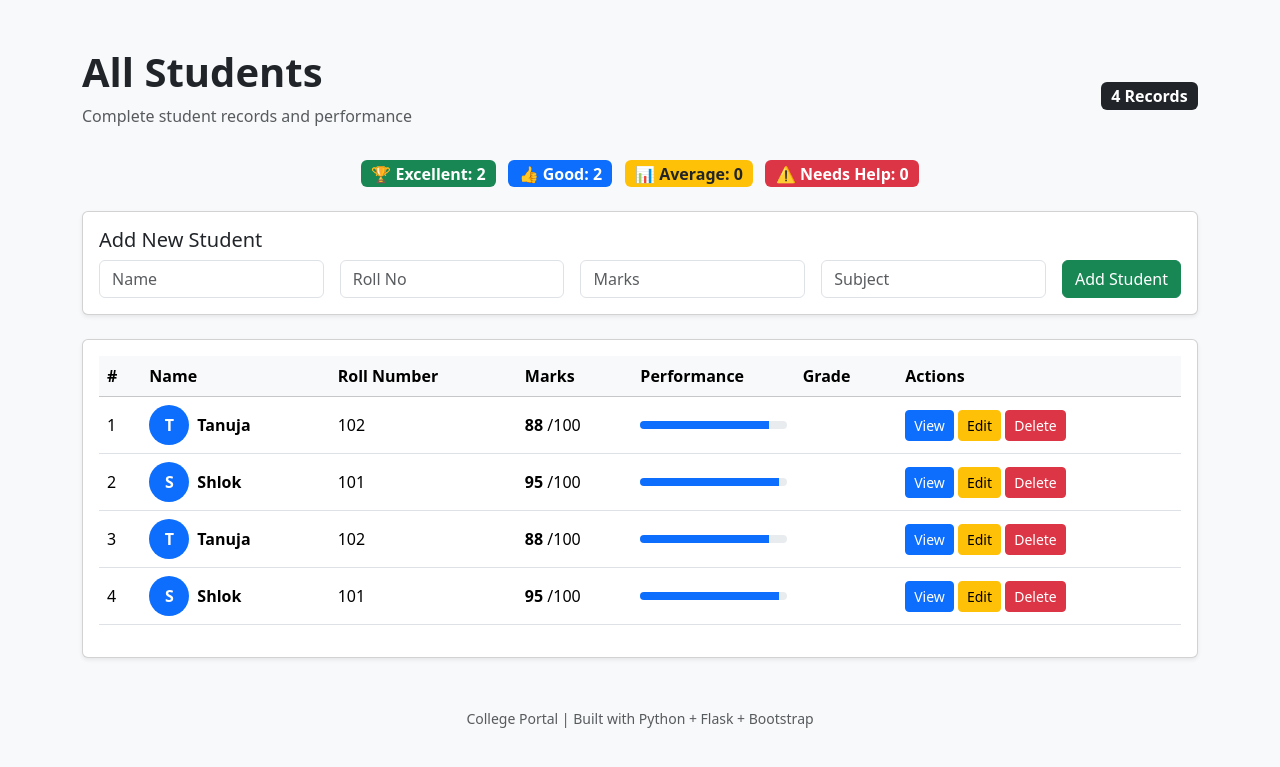
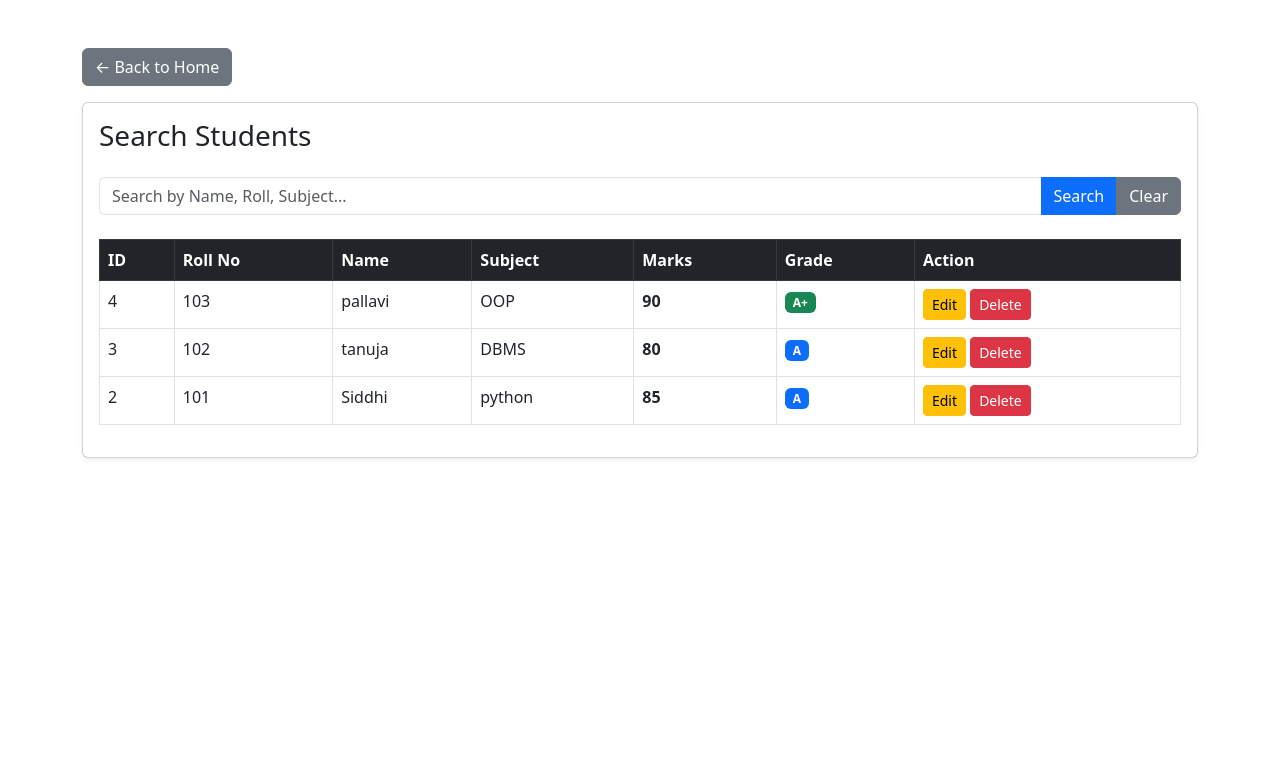
Before and after one commit to siddhi110/python-training, a Flask app: page /search in a window 1280 px wide. Shown: the top 767 px of the page. Run offline with Flask 3, Linux system fonts and the light colour scheme; data comes from the database, SQL or seed files in the repository; both versions use the stored data as it was after the commit.

Commit message:
Student Management System - Flask CRUD complete

```diff
--- a/app.py
+++ b/app.py
@@ -1,96 +1,91 @@
-from flask import Flask, render_template, request, redirect, url_for
+from flask import Flask, render_template, request, redirect
 import sqlite3
 
 app = Flask(__name__)
 
-# DATABASE CONNECTION
 def get_db():
-    conn = sqlite3.connect('practice.db')
+    conn = sqlite3.connect('students.db')
     conn.row_factory = sqlite3.Row
     return conn
 
-# TABLE BANAVNARA CODE
-def create_table():
-    conn = get_db()
-    conn.execute('''
-        CREATE TABLE IF NOT EXISTS students (
-            id INTEGER PRIMARY KEY AUTOINCREMENT,
-            name TEXT NOT NULL,
-            roll TEXT,
-            marks INTEGER,
-            subject TEXT
-        )
-    ''')
-    conn.commit()
-    conn.close()
 
-create_table()
-
-# GRADE CALCULATE KARNARE FUNCTION
 def get_grade_data(marks):
     if marks >= 90:
-        return {"grade": "Excellent", "class": "success", "icon": "🏆"}
+        return {'grade': 'A+', 'class': 'success'}
     elif marks >= 75:
-        return {"grade": "Good", "class": "primary", "icon": "👍"}
+        return {'grade': 'A', 'class': 'primary'}
     elif marks >= 60:
-        return {"grade": "Average", "class": "warning", "icon": "📊"}
+        return {'grade': 'B', 'class': 'info'}
+    elif marks >= 40:
+        return {'grade': 'C', 'class': 'warning'}
     else:
-        return {"grade": "Needs Help", "class": "danger", "icon": "⚠️"}
+        return {'grade': 'F', 'class': 'danger'}
 
-# HOME PAGE - SEARCH LA REDIRECT
-@app.route("/")
+
+app.jinja_env.globals.update(get_grade_data=get_grade_data)
+
+@app.route('/')
 def home():
-    return redirect(url_for('search'))
+    return redirect('/search')
 
-# SEARCH PAGE - TABLE VIEW
-@app.route("/search")
+@app.route('/search')
 def search():
-    q = request.args.get('q', '')
     conn = get_db()
+    q = request.args.get('q')
+
     if q:
         students = conn.execute(
-            "SELECT * FROM students WHERE name LIKE ? OR roll LIKE ? OR subject LIKE ?",
+            "SELECT * FROM students WHERE name LIKE ? OR roll LIKE ? OR subject LIKE ? ORDER BY id DESC",
             (f'%{q}%', f'%{q}%', f'%{q}%')
         ).fetchall()
     else:
         students = conn.execute("SELECT * FROM students ORDER BY id DESC").fetchall()
 
-    stats = {'Excellent': 0, 'Good': 0, 'Average': 0, 'Needs Help': 0}
-    for s in students:
-        grade_info = get_grade_data(s['marks'])
-        stats[grade_info['grade']] += 1
+    conn.close()
+    return render_template('search.html', students=students)
 
-    conn.close()
-    return render_template('search.html', students=students, q=q, stats=stats, get_grade_data=get_grade_data)
+@app.route('/add', methods=['GET', 'POST'])
+def add():
+    if request.method == 'POST':
+        name = request.form['name']
+        roll = request.form['roll']
+        subject = request.form['subject']
+        marks = int(request.form['marks'])
 
-# GRID PAGE - CARD VIEW
-@app.route("/grid")
-def grid_view():
+        conn = get_db()
+        conn.execute("INSERT INTO students (name, roll, subject, marks) VALUES (?, ?, ?, ?)",
+                     (name, roll, subject, marks))
+        conn.commit()
+        conn.close()
+        return redirect('/search')
+    return render_template('add.html')
+
+@app.route('/edit/<int:id>', methods=['GET', 'POST'])
+def edit(id):
     conn = get_db()
-    students = conn.execute("SELECT * FROM students ORDER BY id DESC").fetchall()
+    if request.method == 'POST':
+        name = request.form['name']
+        roll = request.form['roll']
+        subject = request.form['subject']
+        marks = int(request.form['marks'])
 
-    stats = {'Excellent': 0, 'Good': 0, 'Average': 0, 'Needs Help': 0}
-    for s in students:
-        grade_info = get_grade_data(s['marks'])
-        stats[grade_info['grade']] += 1
+        conn.execute("UPDATE students SET name=?, roll=?, subject=?, marks=? WHERE id=?",
+                     (name, roll, subject, marks, id))
+        conn.commit()
+        conn.close()
+        return redirect('/search')
 
-    conn.close()
-    return render_template('grid_test.html', students=students, stats=stats, get_grade_data=get_grade_data)
-
-@app.route("/student/<int:id>")
-def student_card(id):
-    conn = get_db()
     student = conn.execute("SELECT * FROM students WHERE id=?", (id,)).fetchone()
     conn.close()
-    if student is None:
-        return "Student not found", 404
-    return render_template('card_test.html', student=student, get_grade_data=get_grade_data)
+    return render_template('edit.html', student=student)
 
+@app.route('/delete/<int:id>')
+def delete(id):
+    conn = get_db()
+    conn.execute("DELETE FROM students WHERE id=?", (id,))
+    conn.commit()
+    conn.close()
+    return redirect('/search')
 
-    conn.close()
-    if student is None:
-        return "Student not found", 404
-    return render_template('card_test.html', student=student, get_grade_data=get_grade_data)
-
-if __name__ == "__main__":
+if __name__ == '__main__':
     app.run(debug=True)
--- a/templates/search.html
+++ b/templates/search.html
@@ -1,99 +1,64 @@
 <!DOCTYPE html>
 <html>
 <head>
-    <title>College Portal</title>
-    <!-- Bootstrap CSS -->
-    <link href="https://cdn.jsdelivr.net/npm/bootstrap@5.3.2/dist/css/bootstrap.min.css" rel="stylesheet">
-    <style>
-        body { background: #f8f9fa; }
-       .avatar {
-            width: 40px; height: 40px; border-radius: 50%;
-            background: #0d6efd; color: white; display: inline-flex;
-            align-items: center; justify-content: center; font-weight: bold;
-        }
-       .progress { height: 8px; }
-    </style>
+    <title>Search Students</title>
+    <link href="https://cdn.jsdelivr.net/npm/bootstrap@5.3.0/dist/css/bootstrap.min.css" rel="stylesheet">
 </head>
 <body>
 <div class="container my-5">
-    <div class="d-flex justify-content-between align-items-center mb-3">
-        <div>
-            <h1 class="fw-bold">All Students</h1>
-            <p class="text-muted">Complete student records and performance</p>
-        </div>
-        <span class="badge bg-dark fs-6">{{ students|length }} Records</span>
-    </div>
+    <a href="/" class="btn btn-secondary mb-3">← Back to Home</a>
 
-    <!-- STATS BADGES -->
-    <div class="mb-4 text-center">
-        <span class="badge bg-success fs-6 me-2">🏆 Excellent: {{ stats['Excellent'] }}</span>
-        <span class="badge bg-primary fs-6 me-2">👍 Good: {{ stats['Good'] }}</span>
-        <span class="badge bg-warning text-dark fs-6 me-2">📊 Average: {{ stats['Average'] }}</span>
-        <span class="badge bg-danger fs-6">⚠️ Needs Help: {{ stats['Needs Help'] }}</span>
-    </div>
-
-    <!-- ADD FORM -->
-    <div class="card mb-4 shadow-sm">
-        <div class="card-body">
-            <h5 class="card-title">Add New Student</h5>
-            <form method="POST" action="/add" class="row g-3">
-                <div class="col-md"><input type="text" name="name" class="form-control" placeholder="Name" required></div>
-                <div class="col-md"><input type="text" name="roll" class="form-control" placeholder="Roll No" required></div>
-                <div class="col-md"><input type="number" name="marks" class="form-control" placeholder="Marks" required></div>
-                <div class="col-md"><input type="text" name="subject" class="form-control" placeholder="Subject" required></div>
-                <div class="col-md-auto"><button type="submit" class="btn btn-success w-100">Add Student</button></div>
-            </form>
-        </div>
-    </div>
-
-    <!-- TABLE -->
     <div class="card shadow-sm">
         <div class="card-body">
-            <table class="table table-hover align-middle">
-                <thead class="table-light">
+            <h3 class="card-title mb-4">Search Students</h3>
+
+            <form method="GET" action="/search" class="mb-4">
+                <div class="input-group">
+                    <input type="text" name="q" class="form-control" placeholder="Search by Name, Roll, Subject..." value="{{ request.args.get('q', '') }}">
+                    <button class="btn btn-primary" type="submit">Search</button>
+                    <a href="/search" class="btn btn-secondary">Clear</a>
+                </div>
+            </form>
+
+            {% if students %}
+            <table class="table table-hover table-bordered">
+                <thead class="table-dark">
                     <tr>
-                        <th>#</th>
+                        <th>ID</th>
+                        <th>Roll No</th>
                         <th>Name</th>
-                        <th>Roll Number</th>
+                        <th>Subject</th>
                         <th>Marks</th>
-                        <th>Performance</th>
                         <th>Grade</th>
-                        <th>Actions</th>
+                        <th>Action</th>
                     </tr>
                 </thead>
                 <tbody>
                     {% for student in students %}
                     <tr>
-                        <td>{{ loop.index }}</td>
+                        <td>{{ student['id'] }}</td>
+                        <td>{{ student['roll'] }}</td>
+                        <td>{{ student['name'] }}</td>
+                        <td>{{ student['subject'] }}</td>
+                        <td><b>{{ student['marks'] }}</b></td>
                         <td>
-                            <div class="d-flex align-items-center">
-                                <span class="avatar me-2">{{ student.name[0] }}</span>
-                                <b>{{ student.name }}</b>
-                            </div>
+                            <span class="badge bg-{{ get_grade_data(student['marks'])['class'] }}">
+                                {{ get_grade_data(student['marks'])['grade'] }}
+                            </span>
                         </td>
-                        <td>{{ student.roll }}</td>
-                        <td><b>{{ student.marks }}</b> /100</td>
-                        <td style="width: 15%;">
-                            <div class="progress" role="progressbar">
-                                <div class="progress-bar bg-{{ student.class }}" style="width: {{ student.marks }}%"></div>
-                            </div>
-                        </td>
-                        <td><span class="badge bg-{{ student.class }}">{{ student.icon }} {{ student.grade }}</span></td>
                         <td>
-                            <a href="#" class="btn btn-sm btn-primary">View</a>
-                            <a href="/edit/{{ student.id }}" class="btn btn-sm btn-warning">Edit</a>
-                            <a href="/delete/{{ student.id }}" class="btn btn-sm btn-danger" onclick="return confirm('Delete karu?')">Delete</a>
+                            <a href="/edit/{{ student['id'] }}" class="btn btn-sm btn-warning">Edit</a>
+                            <a href="/delete/{{ student['id'] }}" class="btn btn-sm btn-danger" onclick="return confirm('Are you sure?')">Delete</a>
                         </td>
                     </tr>
                     {% endfor %}
                 </tbody>
             </table>
+            {% else %}
+            <div class="alert alert-info">No students found.</div>
+            {% endif %}
         </div>
     </div>
-
-    <footer class="text-center text-muted mt-5">
-        <small>College Portal | Built with Python + Flask + Bootstrap</small>
-    </footer>
 </div>
 </body>
 </html>
```
Also changed, not shown: database.py (+16 -0 lines), templates/add.html (added, +31 -0 lines), templates/index.html (added, +13 -0 lines), students.db (added), 1 other file.
